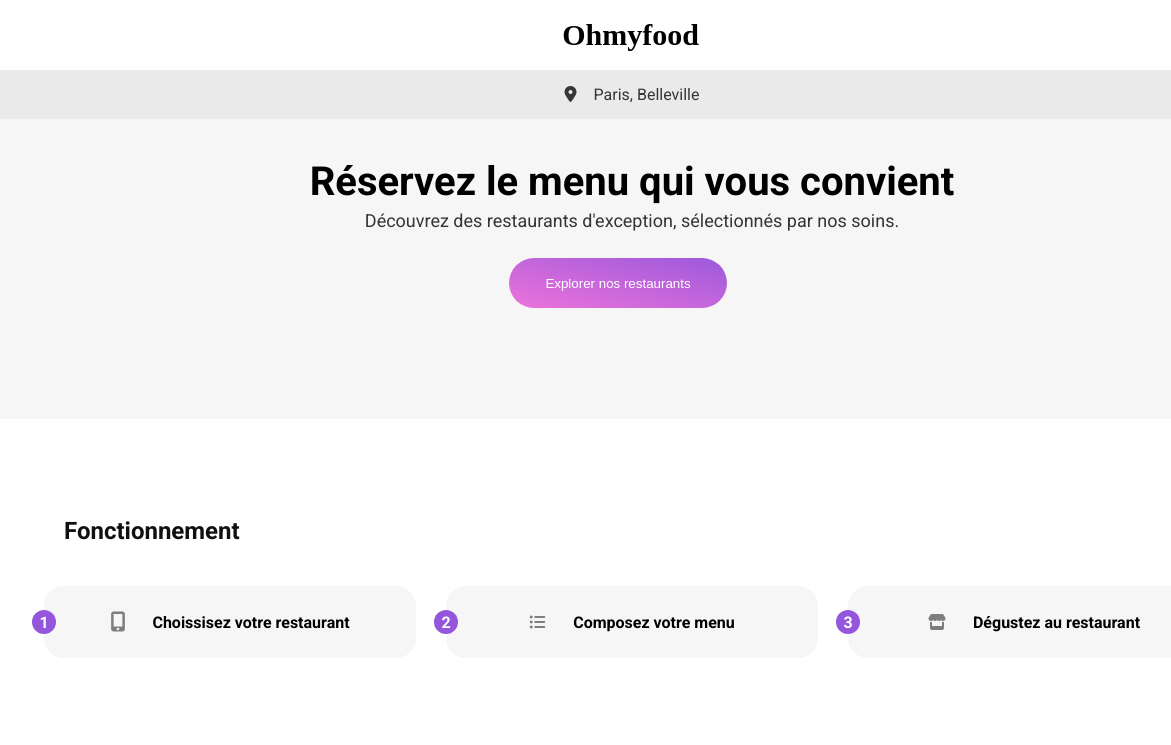
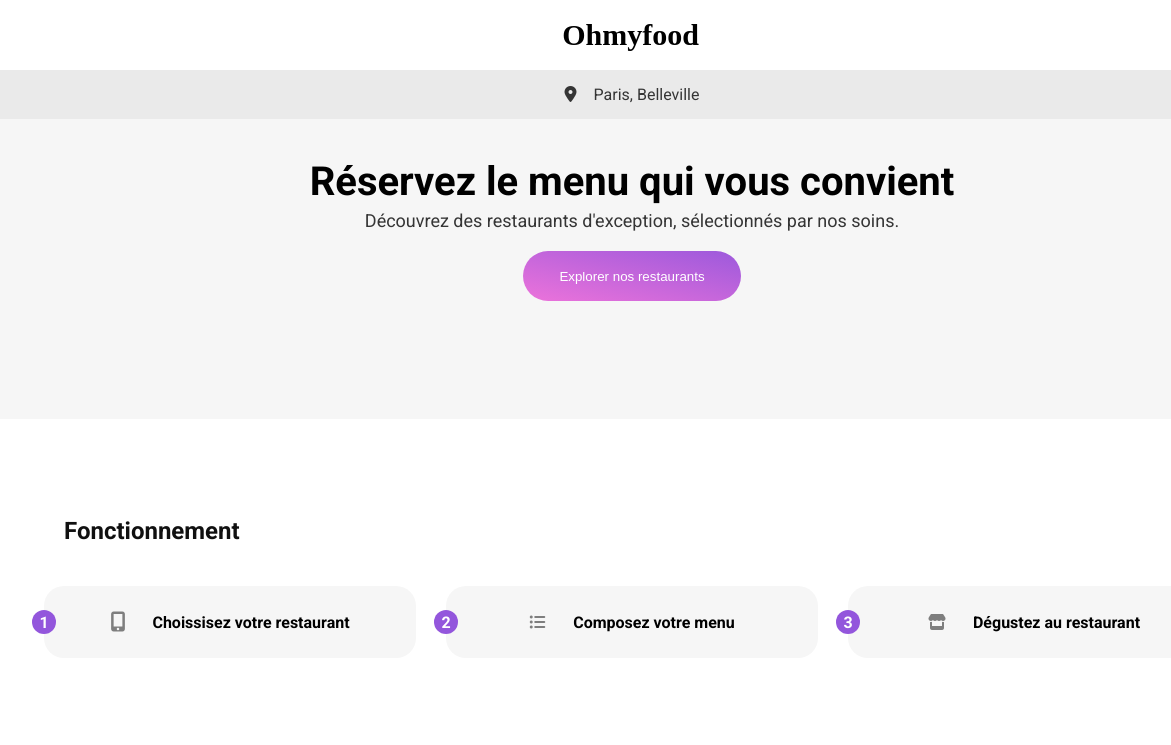
Before and after one commit to clementD99/Ohmyfood, a website: page index.html in a window 1536 px wide. Shown: the top 745 px of the page, without its empty margins (136-1307 px from the left). Drawn offline with Linux system fonts and the light colour scheme; a web font is replaced by a local one.

Commit message:
modifications du bouton en header + presentation

```diff
--- a/sass/header.scss
+++ b/sass/header.scss
@@ -73,15 +73,18 @@ header {
 
 
     @media (min-width: 375px) {
-      margin-left: 82px;
+      margin: auto;
+      margin-top: 20px;
     }
 
     @media (min-width: 768px) {
-      margin-left: 270px;
+      margin: auto;
+      margin-top: 20px;
     }
 
     @media (min-width: 1440px) {
-      margin-left: 645px;
+      margin: auto;
+      margin-top: 20px;
     }
   }
 
--- a/sass/presentation.scss
+++ b/sass/presentation.scss
@@ -121,15 +121,15 @@
   box-shadow: 0px 4px 15px 0px rgba(0, 0, 0, 0.15);
 
   @media (min-width: 375px) {
-    margin-left: 82px;
+    margin: auto;
   }
 
   @media (min-width: 768px) {
-    margin-left: 195px;
+    margin: auto;
   }
 
   @media (min-width: 1440px) {
-    margin-left: 245px;
+    margin: auto;
   }
 }
 
```
Also changed, not shown: css/style.css, 1 other file.
